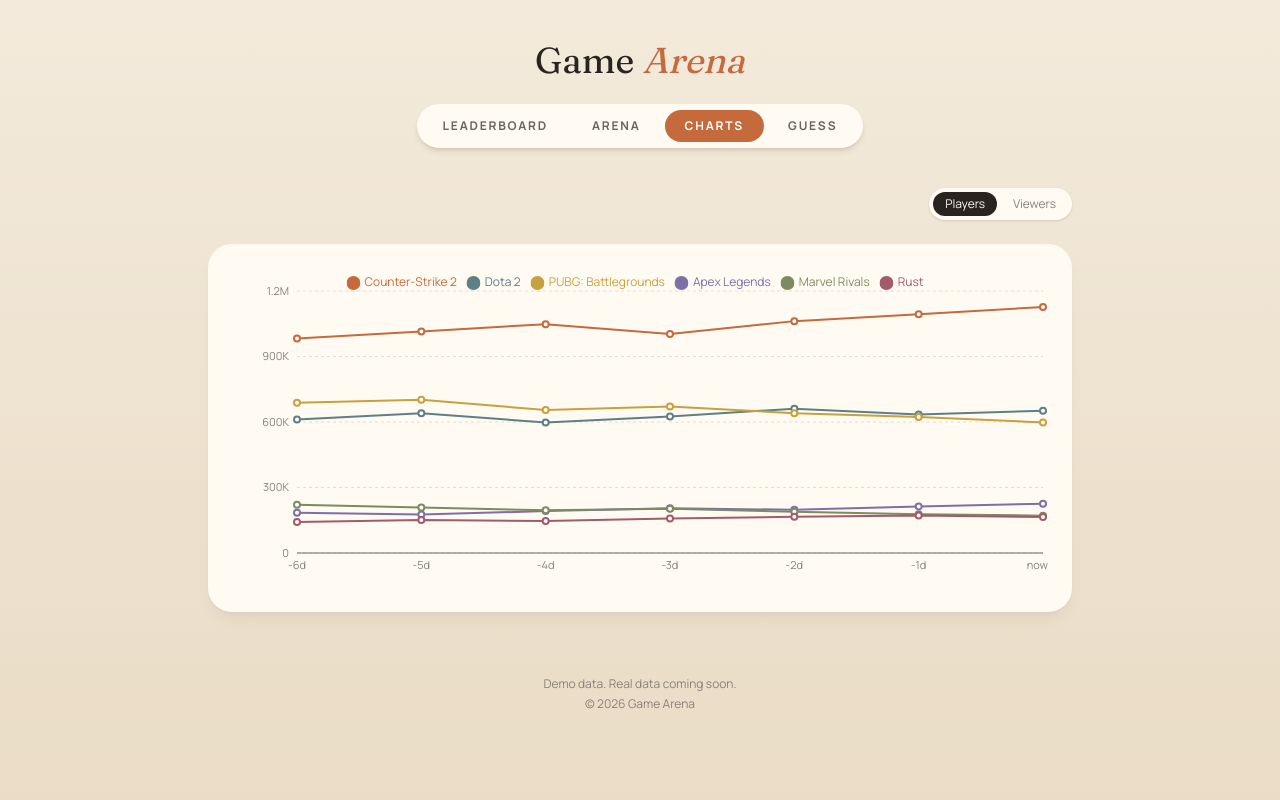
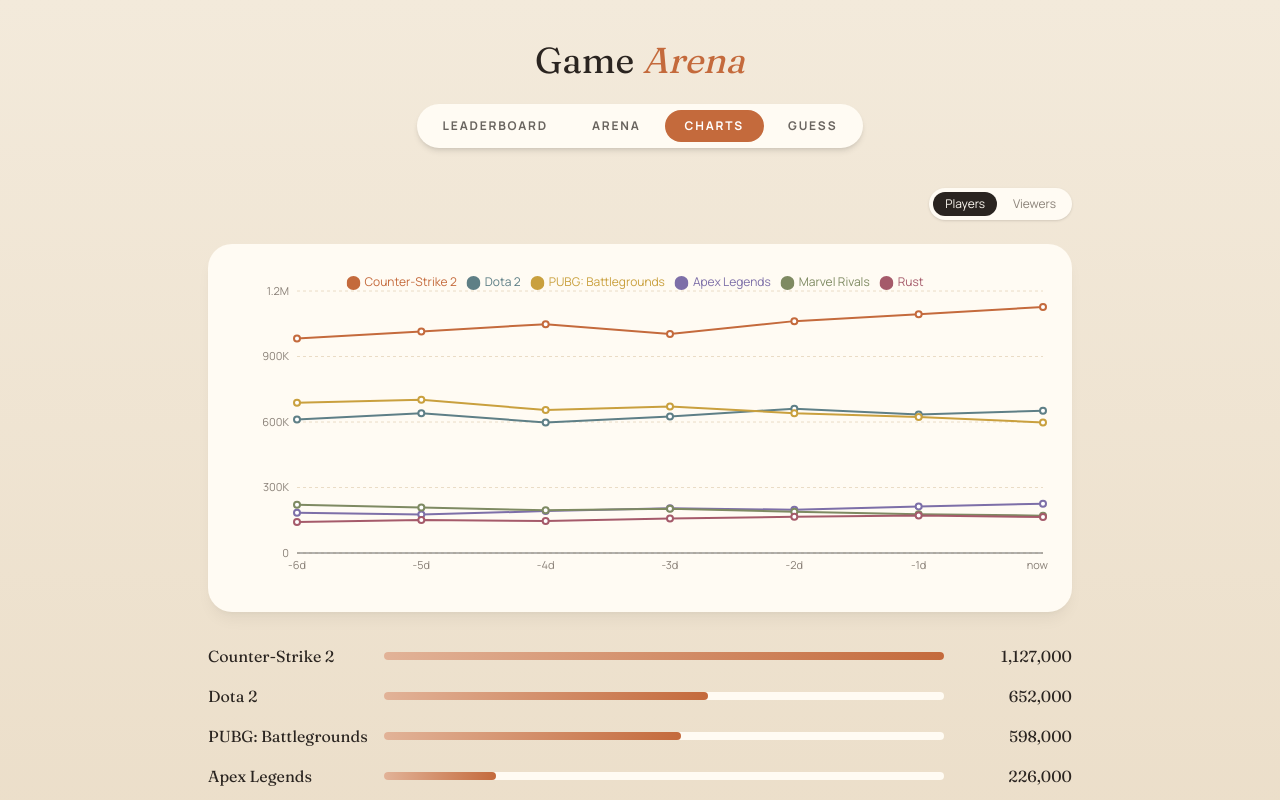
Before and after one commit to heyitsblackbird/tv-arena, a Next.js app: page /charts in a window 1280 px wide. Shown: the top 800 px of the page. Built offline with nearby package versions, Linux system fonts and the light colour scheme.

Commit message:
add totals lists to charts page

```diff
--- a/src/app/charts/page.tsx
+++ b/src/app/charts/page.tsx
@@ -4,21 +4,21 @@ import type { Metric } from "@/types/game";
 import { Card } from "@/components/Card";
 import { TrendChart } from "@/components/TrendChart";
 import { toChartRows, toChartLines } from "@/lib/charts/toChartRows";
+import { TotalsList } from "@/components/TotalsList";
 
-export default async function Charts({searchParams}: PageProps<"/charts">) {
-  const {metric: metricdata} = await searchParams;
-  const metric: Metric = metricdata === "viewers" ? "viewers": "players";
+export default async function Charts({ searchParams }: PageProps<"/charts">) {
+  const { metric: metricdata } = await searchParams;
+  const metric: Metric = metricdata === "viewers" ? "viewers" : "players";
   const series = await getTopSeries(metric, 6);
   return (
     <>
       <div className="flex justify-end">
-        <MetricToggle current={metric} basePath="/charts"/>
-
-        </div>
-<Card className="mt-6">
-  <TrendChart rows={toChartRows(series)} lines={toChartLines(series)} />
-</Card>
-
+        <MetricToggle current={metric} basePath="/charts" />
+      </div>
+      <Card className="mt-6">
+        <TrendChart rows={toChartRows(series)} lines={toChartLines(series)} />
+      </Card>
+      <TotalsList series={series} />
     </>
   );
 }
--- /dev/null
+++ b/src/components/TotalsList.tsx
@@ -0,0 +1,32 @@
+import { GameSeries } from "@/types/game";
+import { formatNumber } from "@/lib/format/number";
+
+type TotalsListProps = {
+  series: GameSeries[];
+};
+
+export function TotalsList({ series }: TotalsListProps) {
+  const topValue = series[0]?.points[series[0].points.length - 1].value ?? 0;
+
+  return (
+    <div className="mt-8 flex flex-col gap-4">
+      {series.map((game) => {
+        const value = game.points[game.points.length - 1].value;
+        const share = topValue === 0 ? 0 : value / topValue;
+        return (
+          <div key={game.slug} className="flex items-center gap-4">
+            <p className="w-40 truncate font-serif">{game.name}</p>
+            <div className="h-2 flex-1 rounded-full bg-surface">
+              <div
+                className="h-full rounded-full bg-linear-to-r from-accent/50 to-accent"
+                style={{ width: `${share * 100}%` }}
+              />
+            </div>
+
+            <p className="w-28 text-right font-serif">{formatNumber(value)}</p>
+          </div>
+        );
+      })}
+    </div>
+  );
+}
```
